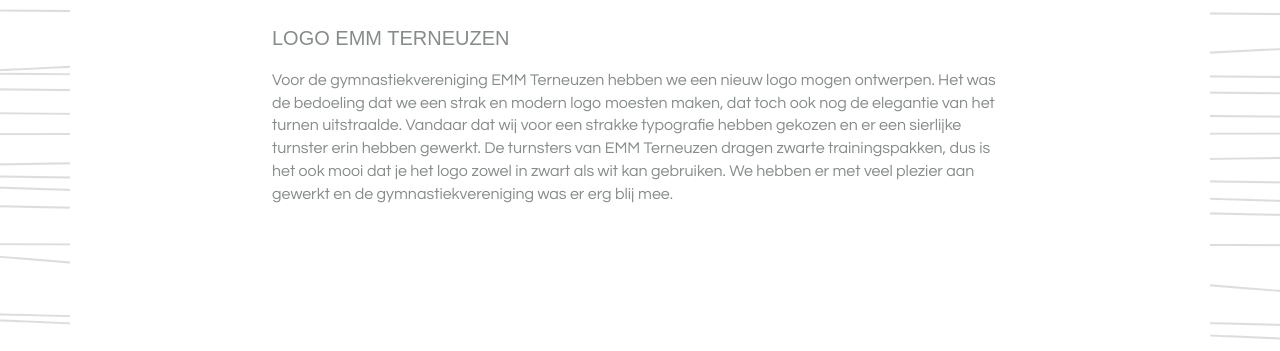
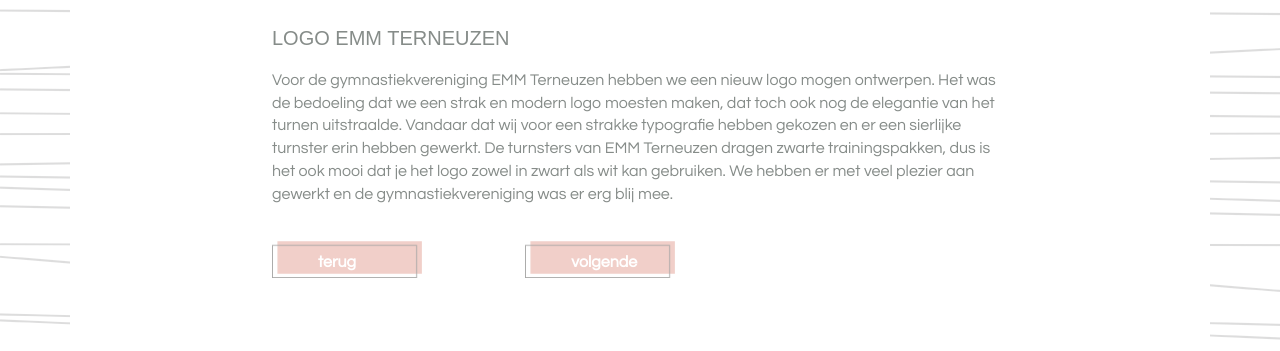
Before and after one commit to marjhame/1617.webd2, a plain HTML site: page pages/emm.html in a window 1280 px wide. Shown: the part 706-1057 px from the top of the page. Drawn offline with Linux system fonts and the light colour scheme; files whose address does not match are found by name; a web font is replaced by a local one.

Commit message:
bewerkingen

```diff
--- a/css/styleguide.css
+++ b/css/styleguide.css
@@ -192,12 +192,12 @@
 .vierkant-color-4 {
     background-color: white;
 }
-a.download_button {
-  display:block; /* eerst van de a een block-element maken */
+a.verstuur_button {
+  display:block;
   width: 150px;
   height: 42px;
-  line-height: 42px; /*tekst vertikaal in het midden centreren*/
-  padding-left: 46px; /*tekst opschuiven */
+  line-height: 42px;
+  padding-left: 46px;
   font-weight: 800;
   color: #fff;
   /* background*/
@@ -209,37 +209,11 @@
   font-size: 16px;
   text-decoration: none;
 }
-a.download_button:hover {
+a.verstuur_button:hover {
   /*enkel herhalen wat wijzigt, hier enkel de background-image */
   background-image: url(../assets/img/button2.png);
-}
-
-a.verstuur_button {
-  display:block; /* eerst van de a een block-element maken */
-  width: 150px;
-  height: 42px;
-  line-height: 37px; /*tekst vertikaal in het midden centreren*/
-  padding-left: 46px; /*tekst opschuiven */
-  font-weight: 800;
-  color: white;
-  /* background*/
-  background-image: url(img/button.png);
-  background-repeat: no-repeat;
-  background-position: 0 0;
-  background-size: 100% auto;
-  font-family: 'Questrial', sans-serif;
-  font-size: 16px;
-  text-decoration: none;
-
-
-}
-
-a.verstuur_button:hover {
-  /*enkel herhalen wat wijzigt, hier enkel de background-image */
-  background-image: url(img/button2.png);
   color: #f7d4cd;
 }
-
 
 
 /* formulier
```
Also changed, not shown: pages/contact.html (+1 -2 lines).
